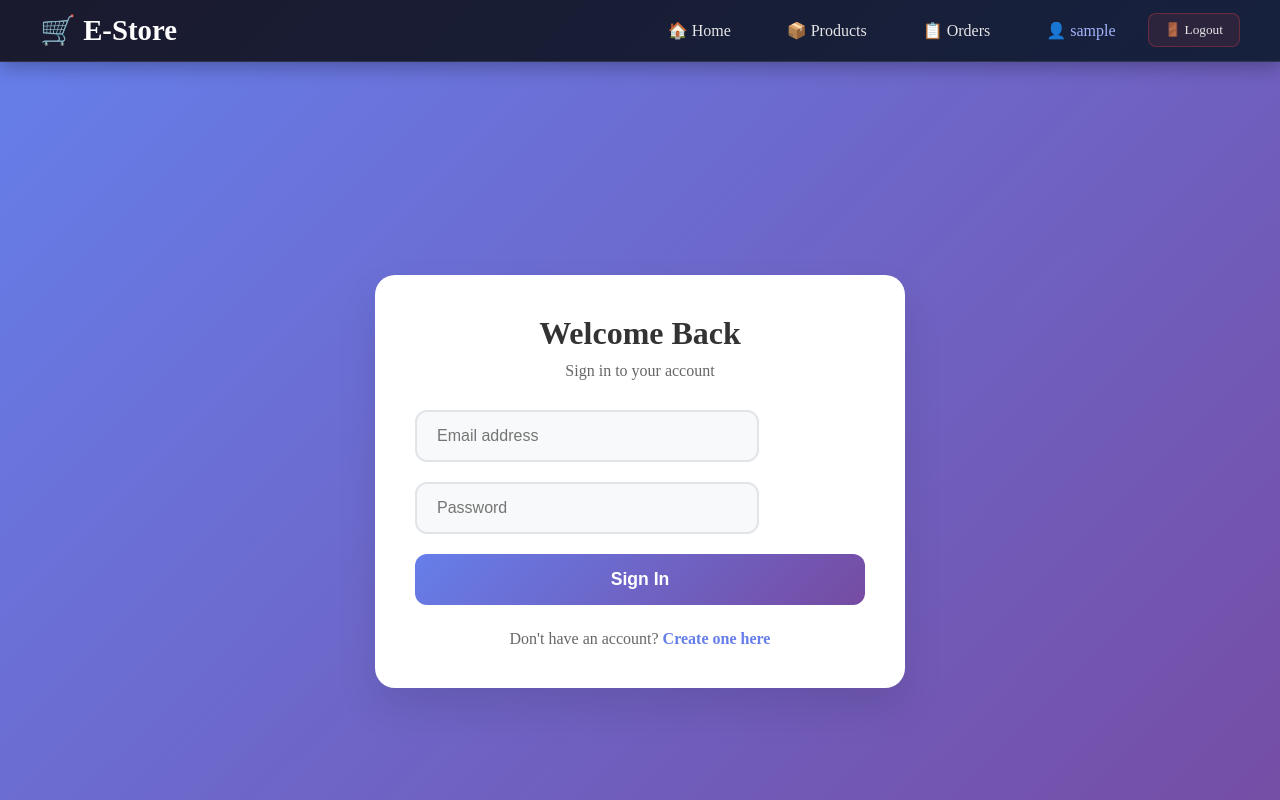
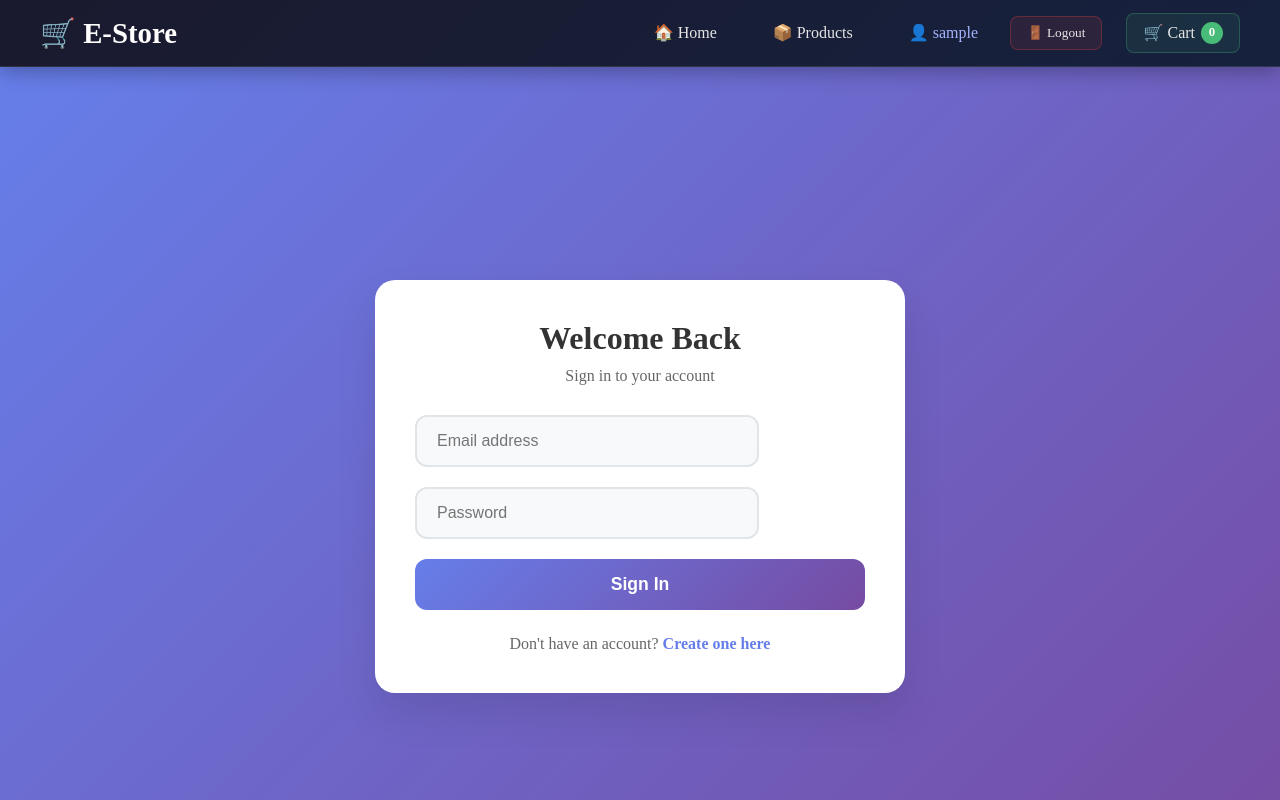
Before and after one commit to PanneerVtr003/Ecommerce-frontend, a React (Create React App) app: page /login in a window 1280 px wide. Shown: the top 800 px of the page. Built offline with nearby package versions, Linux system fonts and the light colour scheme; sample sign-in values are in the browser's storage.

Commit message:
Update Navbar.js

```diff
--- a/src/components/Navbar.js
+++ b/src/components/Navbar.js
@@ -23,7 +23,6 @@
 
           {user ? (
             <>
-              <Link to="/orders" className="nav-link" onClick={() => setIsMenuOpen(false)}>📋 Orders</Link>
               <div className="user-section">
                 <span className="nav-user">👤 {user?.username}</span>
                 <button
@@ -44,7 +43,9 @@
             </>
           )}
 
-
+          <Link to="/cart" className="nav-link cart-link" onClick={() => setIsMenuOpen(false)}>
+            🛒 Cart <span className="cart-count">{getCartItemsCount()}</span>
+          </Link>
         </div>
 
         <div className={`menu-toggle ${isMenuOpen ? "active" : ""}`} onClick={toggleMenu}>
```
